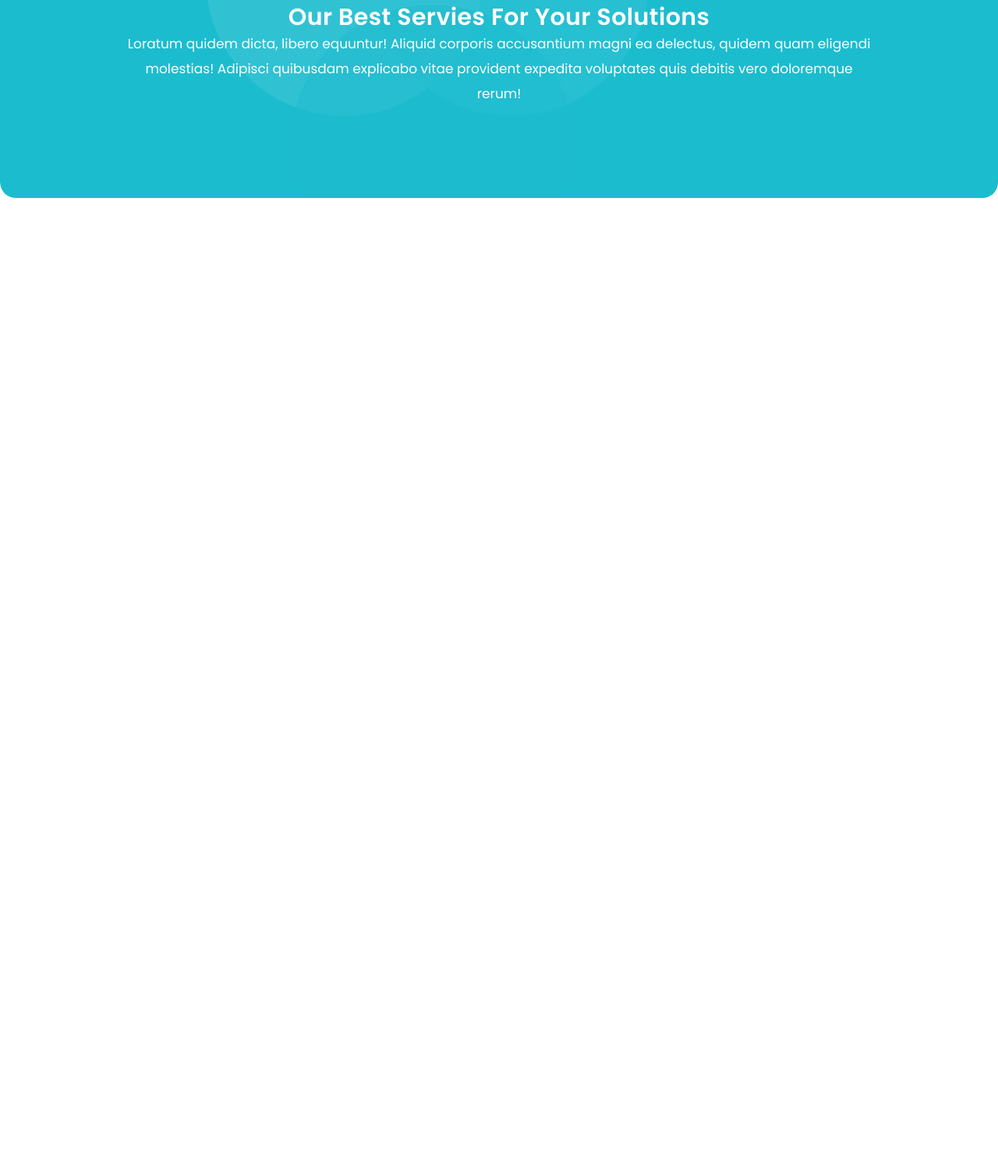
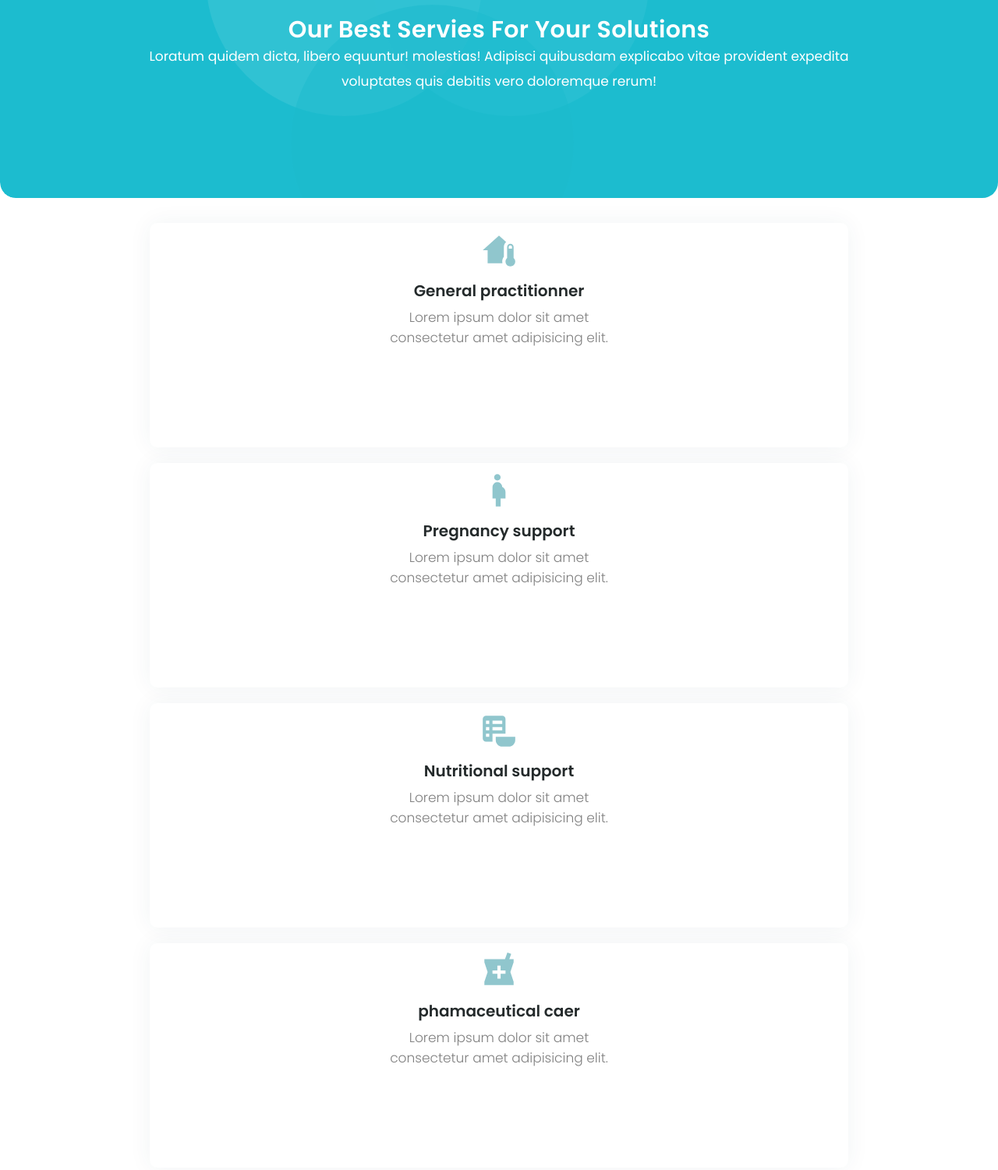
Before and after one commit to fontainebrahima/landingHosto, a website: page index.html in a window 1280 px wide. Shown: the part 1243-2744 px from the top of the page at 78% size. Drawn offline with nearby package versions, Linux system fonts and the light colour scheme.

Commit message:
feat:end services section and begin oppointment

```diff
--- a/index.html
+++ b/index.html
@@ -187,17 +187,60 @@
 <!-- services -->
 <section class="services mx-auto">
     <!-- bg -->
-    <div class="bg-services bg-cover bg-no-repeat w-full h-[368px] rounded-[20px] px-6 xl:px-0 flex items-center justify-center">
+    <div class="bg-services bg-cover bg-no-repeat w-full h-[368px] rounded-[20px] px-6 xl:px-0 flex items-center justify-center mb-3">
 
        <div class="container mx-auto">
          <!-- text -->
             <div class="services__top flex items-center flex-col xl:flex-row xl:mb-[60px] gap-x-8">
-                <h2 class="h2 !text-white flex-1 xl:mb-0 text-center m-1 xl:text-left sm:space-x-1">our best servies for your solutions</h2>
-                <p class="flex-1 text-white text-center xl:text-left overflow-scroll sm:m-2"> Loratum quidem dicta, libero equuntur! Aliquid corporis accusantium magni ea delectus, quidem quam eligendi molestias! Adipisci quibusdam explicabo vitae provident expedita voluptates quis debitis vero doloremque rerum!</p>
+                <h2 class="h2 !text-white flex-1 xl:mb-0 text-center xl:text-left">our best servies for your solutions</h2>
+                <p class="flex-1 text-white text-center xl:text-left"> Loratum quidem dicta, libero equuntur! molestias! Adipisci quibusdam explicabo vitae provident expedita voluptates quis debitis vero doloremque rerum!</p>
             </div>
        </div>
 
     </div>
+    <!-- grid-container -->
+     <div class="container mx-auto mt-8 xl:-mt-[134px]">
+        <!-- grid -->
+         <div class="grid xl:grid-cols-4 gap-5 px-8 xl:px-0">
+            <!-- grid items -->
+            <div class="services__item bg-white p-[10px] rounded-[10px] shadow-custom2 min-h-[288px] flex flex-col  items-center text-center ">
+             <!-- grid item icon -->
+              <div class="mb-[15px]"><img src="assets/icons/services/icon-1.svg" alt="" srcset=""></div>
+              <!-- grid item title -->
+               <h3 class="h3 mb-[10px]">General practitionner</h3>
+               <!-- grid item description -->
+                <p class="font-light leading-normal max-w-[300px]">Lorem ipsum dolor sit amet consectetur amet adipisicing elit.</p>
+            </div>
+            <!-- grid items -->
+            <div class="services__item bg-white p-[10px] rounded-[10px] shadow-custom2 min-h-[288px] flex flex-col  items-center text-center ">
+             <!-- grid item icon -->
+              <div class="mb-[15px]"><img src="assets/icons/services/icon-2.svg" alt="" srcset=""></div>
+              <!-- grid item title -->
+               <h3 class="h3 mb-[10px]">Pregnancy support</h3>
+               <!-- grid item description -->
+                <p class="font-light leading-normal max-w-[300px]">Lorem ipsum dolor sit amet consectetur amet adipisicing elit.</p>
+            </div>
+            <!-- grid items -->
+            <div class="services__item bg-white p-[10px] rounded-[10px] shadow-custom2 min-h-[288px] flex flex-col  items-center text-center ">
+             <!-- grid item icon -->
+              <div class="mb-[15px]"><img src="assets/icons/services/icon-3.svg" alt="" srcset=""></div>
+              <!-- grid item title -->
+               <h3 class="h3 mb-[10px]">Nutritional support</h3>
+               <!-- grid item description -->
+                <p class="font-light leading-normal max-w-[300px]">Lorem ipsum dolor sit amet consectetur amet adipisicing elit.</p>
+            </div>
+            <!-- grid items -->
+            <div class="services__item bg-white p-[10px] rounded-[10px] shadow-custom2 min-h-[288px] flex flex-col  items-center text-center ">
+             <!-- grid item icon -->
+              <div class="mb-[15px]"><img src="assets/icons/services/icon-4.svg" alt="" srcset=""></div>
+              <!-- grid item title -->
+               <h3 class="h3 mb-[10px]">phamaceutical caer</h3>
+               <!-- grid item description -->
+                <p class="font-light leading-normal max-w-[300px]">Lorem ipsum dolor sit amet consectetur amet adipisicing elit.</p>
+            </div>
+
+         </div>
+     </div>
 </section>
  <!-- end services -->
 
```
Also changed, not shown: src/output.css.
